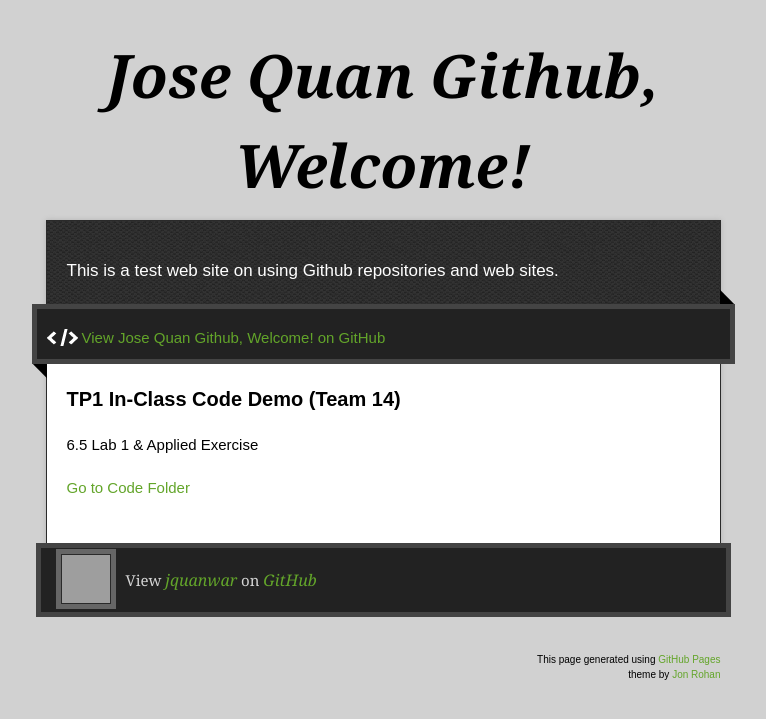
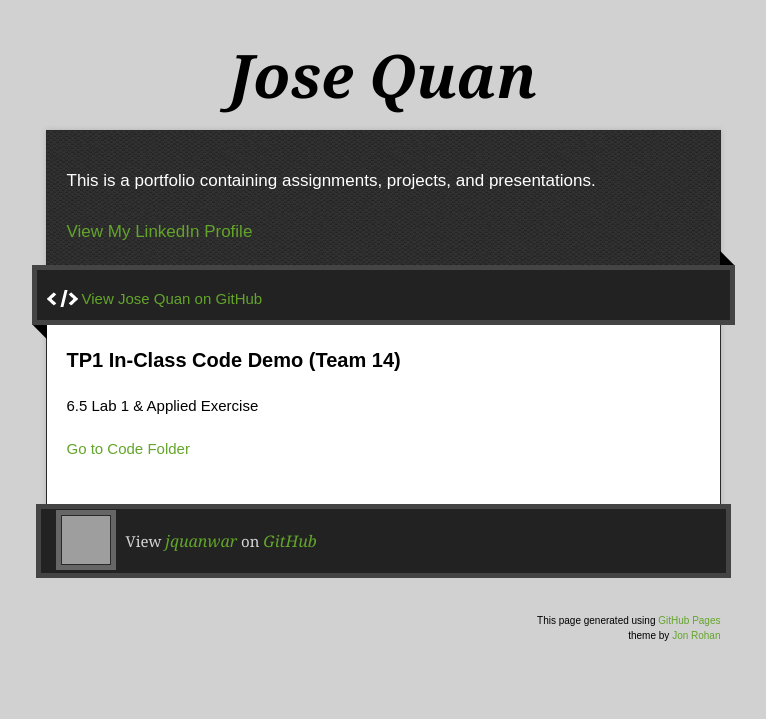
Before and after one commit to jquanwar/jquanwar.github.io, a Jekyll site: the page built from index.md, in a window 1280 px wide. Shown: the top 719 px of the page, without its empty margins (257-1023 px from the left). Built offline with Jekyll 4.4.1, drawn with Linux system fonts in a browser that asks for light colours; grey boxes are pictures that could not be loaded.

Commit message:
Update _config.yml

```diff
--- a/_config.yml
+++ b/_config.yml
@@ -1,5 +1,9 @@
-title: Jose Quan Github, Welcome!
-description: This is a test web site on using Github repositories and web sites.
+title: Jose Quan
+description:  This is a portfolio containing assignments, projects, and presentations.
+
+   <br><br>
+   <a href="https://www.linkedin.com/in/josecquan/">View My LinkedIn Profile</a>
+
 show_downloads: false
 google_analytics:
 theme: jekyll-theme-minimal
```
